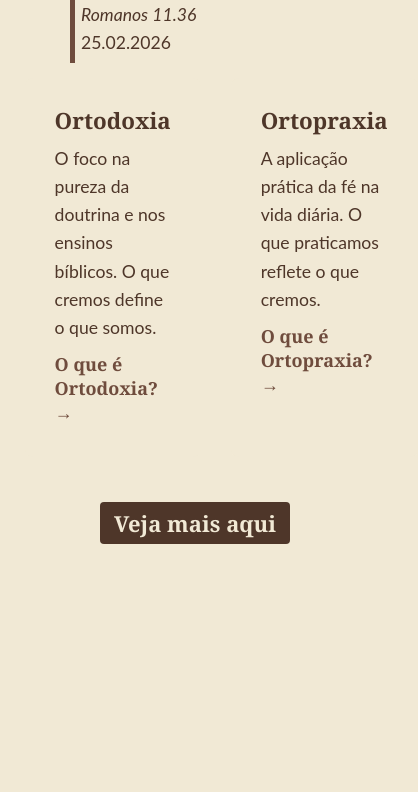
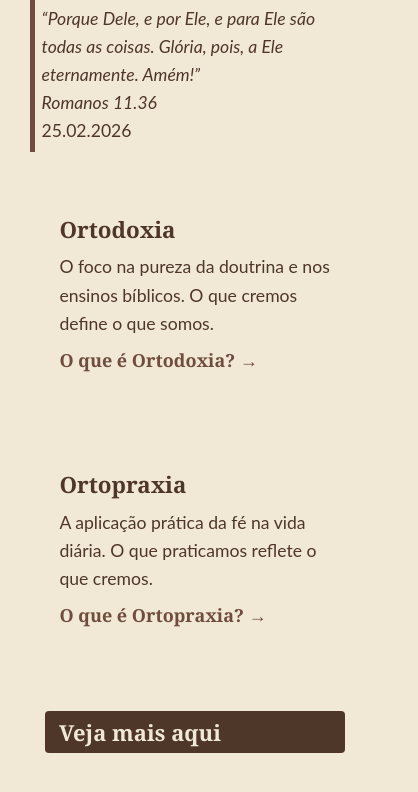
Before and after one commit to jefhter/teologando, a plain HTML site: page index.html in a window 390 px wide. Shown: the part 820-1612 px from the top of the page, 418 px wide, since content can reach past the window. Before the commit the page ends 1414 px from the top, so only its background shows below. Drawn offline with Linux system fonts and the light colour scheme; no server answers.

Commit message:
ajustando css para dispo moveis

```diff
--- a/index.html
+++ b/index.html
@@ -2,7 +2,7 @@
 <html lang="pt-BR">
 <head>
     <meta charset="UTF-8">
-    <meta name="viewport" content="width=device-width, initial-scale=1.0">
+    <meta name="viewport" content="width=device-width, initial-scale=1.0, shrink-to-fit=no">
     <title>Teologando</title>
     <link rel="icon" type="image/png" href="src/assets/favicon/favicon.png">
     <link rel="stylesheet" href="src/css/style.css">
--- a/src/css/style.css
+++ b/src/css/style.css
@@ -2,6 +2,63 @@
     --color-background-light: #f1e9d5; /* Fundo/Creme/Papel */
     --color-text-dark: #4e3629;       /* Marrom-Escuro */
     --color-accent: #6f4c3d;          /* Tom para links */
+}
+
+
+@media (max-width: 768px) {
+    html, body {
+        overflow-x: hidden;
+        width: 100%;
+    }
+
+    h1.welcome-title {
+        font-size: 8vw;
+        word-wrap: break-word;
+        overflow-wrap: break-word;
+        text-align: center;
+        line-height: 1.1;
+        margin-top: 20px;
+    }
+
+    h2.indicador-ultimo-post {
+        font-size: 28px;
+    }
+
+    .latest-post.section-padding {
+        margin-left: 0;
+        padding: 20px;
+    }
+
+    .summary-cards-grid {
+        flex-direction: column;
+        gap: 20px;
+        padding: 10px;
+    }
+
+    .summary-card {
+        width: 100%;
+    }
+
+    .container {
+        width: 90%;
+        padding: 10px 0;
+    }
+
+    button {
+        width: 100%;
+        margin-bottom: 10px;
+        padding: 12px;
+        white-space: normal;
+        height: auto;
+    }
+
+    .container, .welcome-section, .latest-post.section-padding {
+        margin-left: 0 !important;
+        margin-right: 0 !important;
+        padding-left: 15px !important;
+        padding-right: 15px !important;
+        width: 100% !important;
+    }
 }
 
 * {
```
